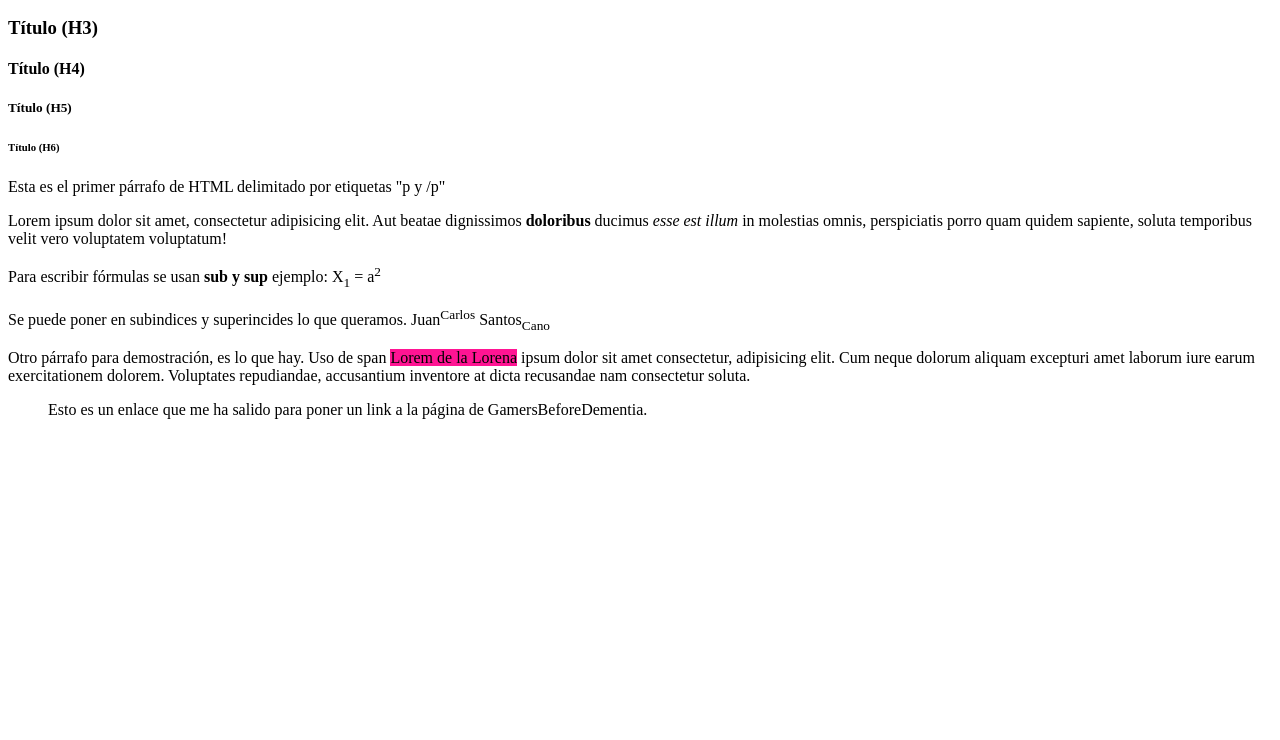
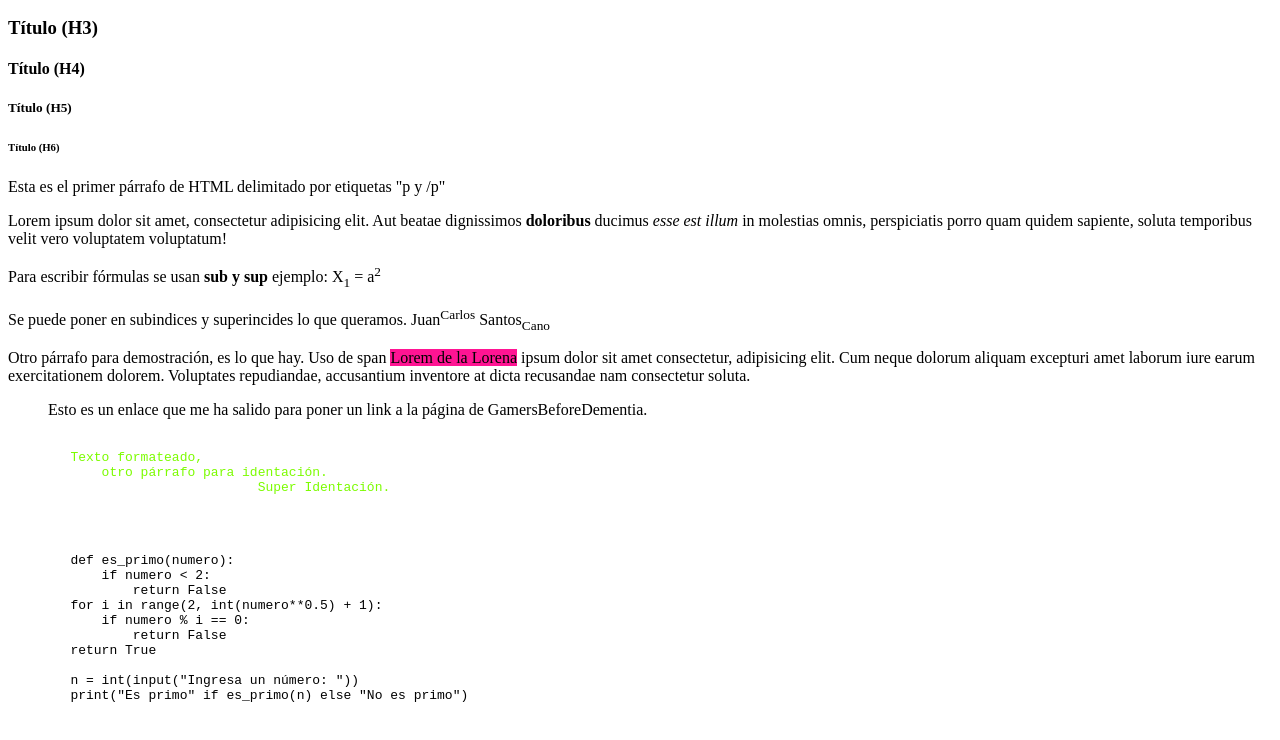
Before and after one commit to Flumperio/Curso_IFCT0078, a website: page Leccion_1.html in a window 1280 px wide. Shown: the part 110-850 px from the top of the page. Before the commit the page ends 800 px from the top, so only its background shows below. Drawn offline with Linux system fonts and the light colour scheme.

Commit message:
2nd Subida

```diff
--- a/Leccion_1.html
+++ b/Leccion_1.html
@@ -14,6 +14,7 @@
     <!-- Esilos dentro de la cabecera. -->
     <style>
         .resaltado {background-color: deeppink}
+        .colorletra {color: lawngreen}
     </style>
 </head>
 
@@ -43,6 +44,26 @@
         Esto es un enlace que me ha salido para poner un link a la página de GamersBeforeDementia.
     </blockquote>
 
+    <!-- La etiqueta pre te formatea el formato de linea e identación que hay entre el bloque -->
+    <pre><span class="colorletra">
+        Texto formateado,
+            otro párrafo para identación.
+                                Super Identación.
+    </span>
+    </pre>
+    <pre><code>
+        def es_primo(numero):
+            if numero < 2:
+                return False
+        for i in range(2, int(numero**0.5) + 1):
+            if numero % i == 0:
+                return False
+        return True
+
+        n = int(input("Ingresa un número: "))
+        print("Es primo" if es_primo(n) else "No es primo")
+    </code>
+    </pre>
 </body>
 
 </html>
```
Also changed, not shown: README.md.
